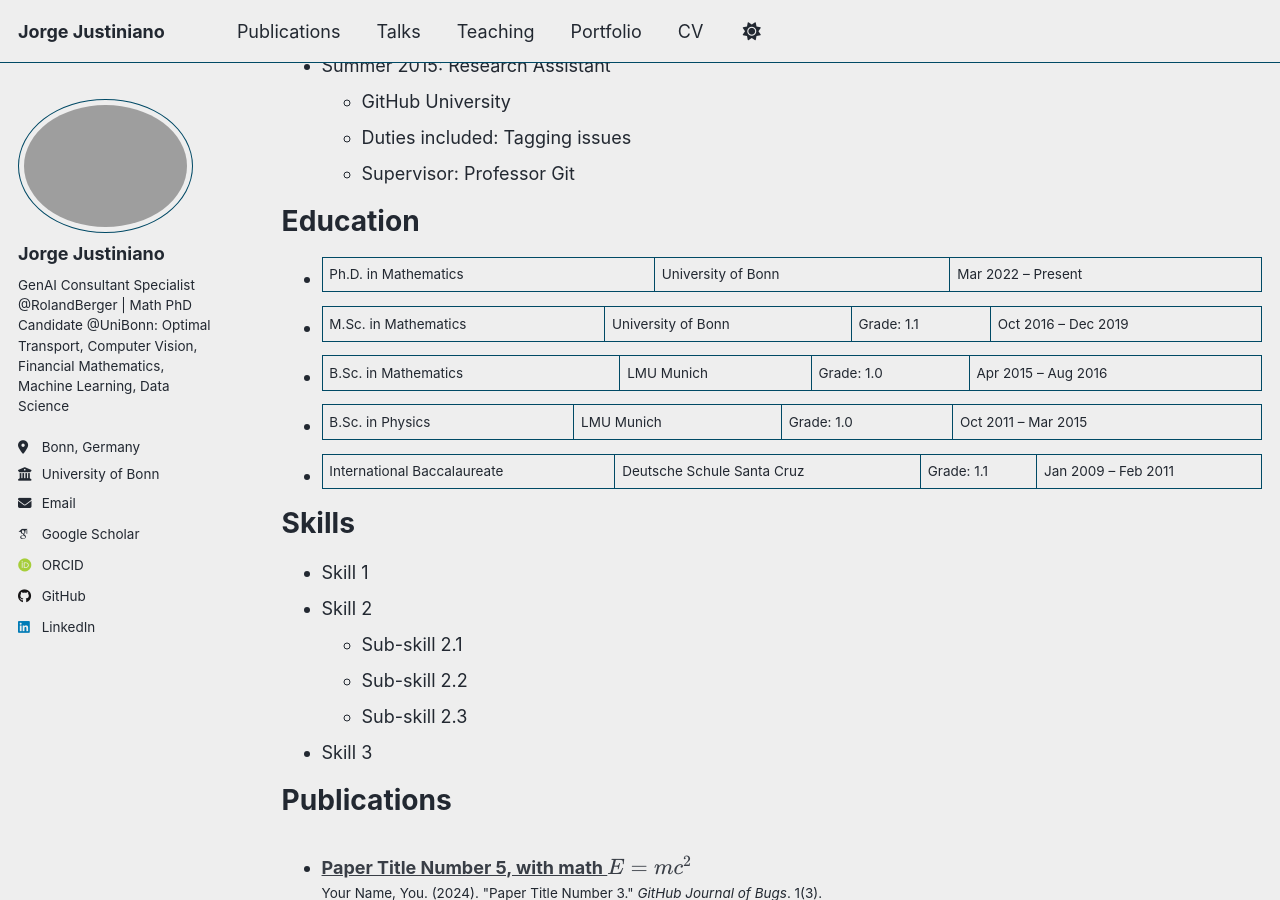
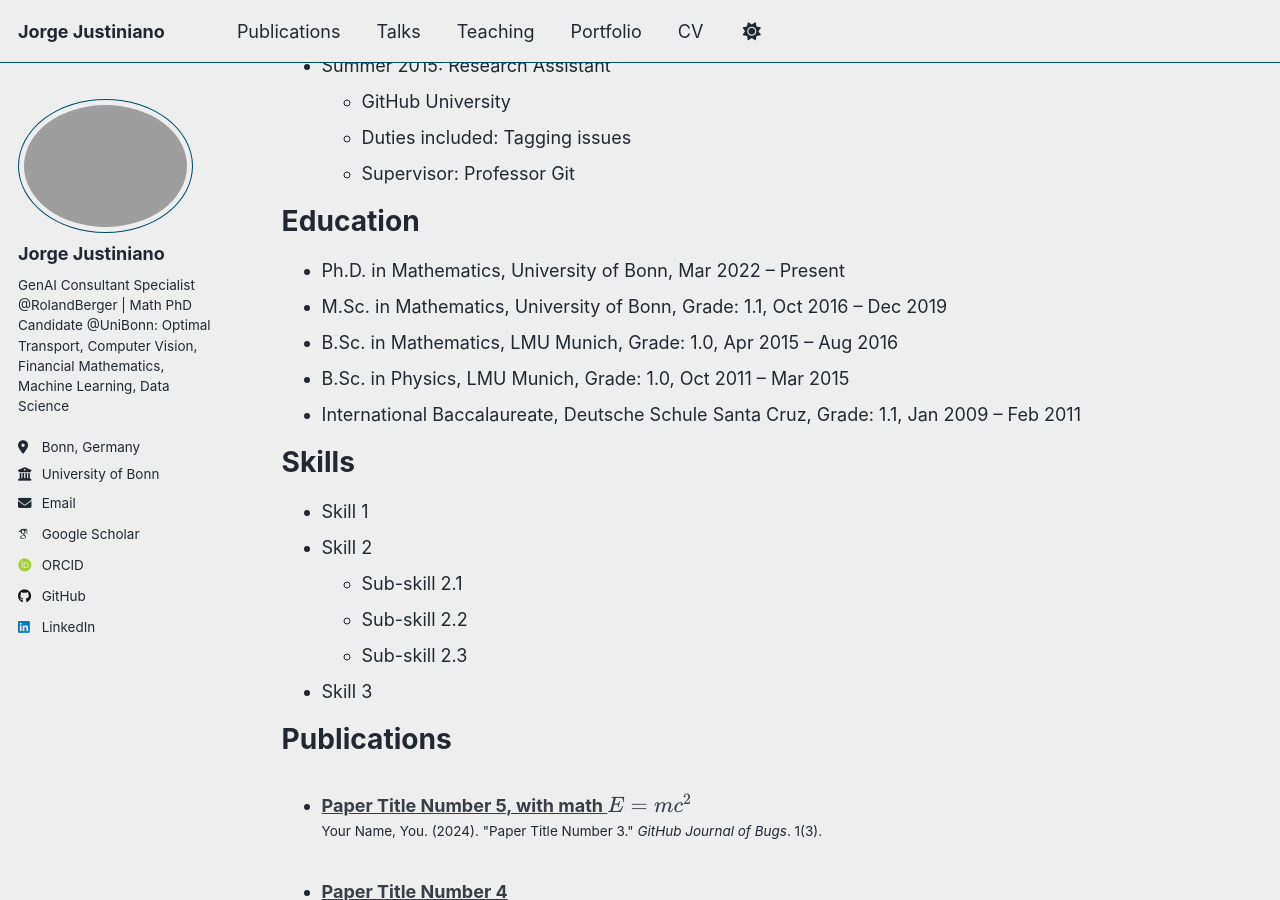
Before and after one commit to jjustiniano2/jjustiniano2.github.io, a Jekyll site: the page built from _pages/cv.md, in a window 1280 px wide and 900 px high, scrolled down 429 px. Built offline with Jekyll 4.4.1, drawn with Linux system fonts in a browser that asks for light colours; some web fonts are replaced; a script that is not in the unit is left out.

Commit message:
Update cv.md

```diff
--- a/_pages/cv.md
+++ b/_pages/cv.md
@@ -28,11 +28,11 @@ Professional experience
 
 Education
 ======
-* Ph.D. in Mathematics | University of Bonn | Mar 2022 – Present
-* M.Sc. in Mathematics | University of Bonn | Grade: 1.1 | Oct 2016 – Dec 2019
-* B.Sc. in Mathematics | LMU Munich | Grade: 1.0 | Apr 2015 – Aug 2016
-* B.Sc. in Physics | LMU Munich | Grade: 1.0 | Oct 2011 – Mar 2015
-* International Baccalaureate | Deutsche Schule Santa Cruz | Grade: 1.1 | Jan 2009 – Feb 2011
+* Ph.D. in Mathematics, University of Bonn, Mar 2022 – Present
+* M.Sc. in Mathematics, University of Bonn, Grade: 1.1, Oct 2016 – Dec 2019
+* B.Sc. in Mathematics, LMU Munich, Grade: 1.0, Apr 2015 – Aug 2016
+* B.Sc. in Physics, LMU Munich, Grade: 1.0, Oct 2011 – Mar 2015
+* International Baccalaureate, Deutsche Schule Santa Cruz, Grade: 1.1, Jan 2009 – Feb 2011
 
 Skills
 ======
```
